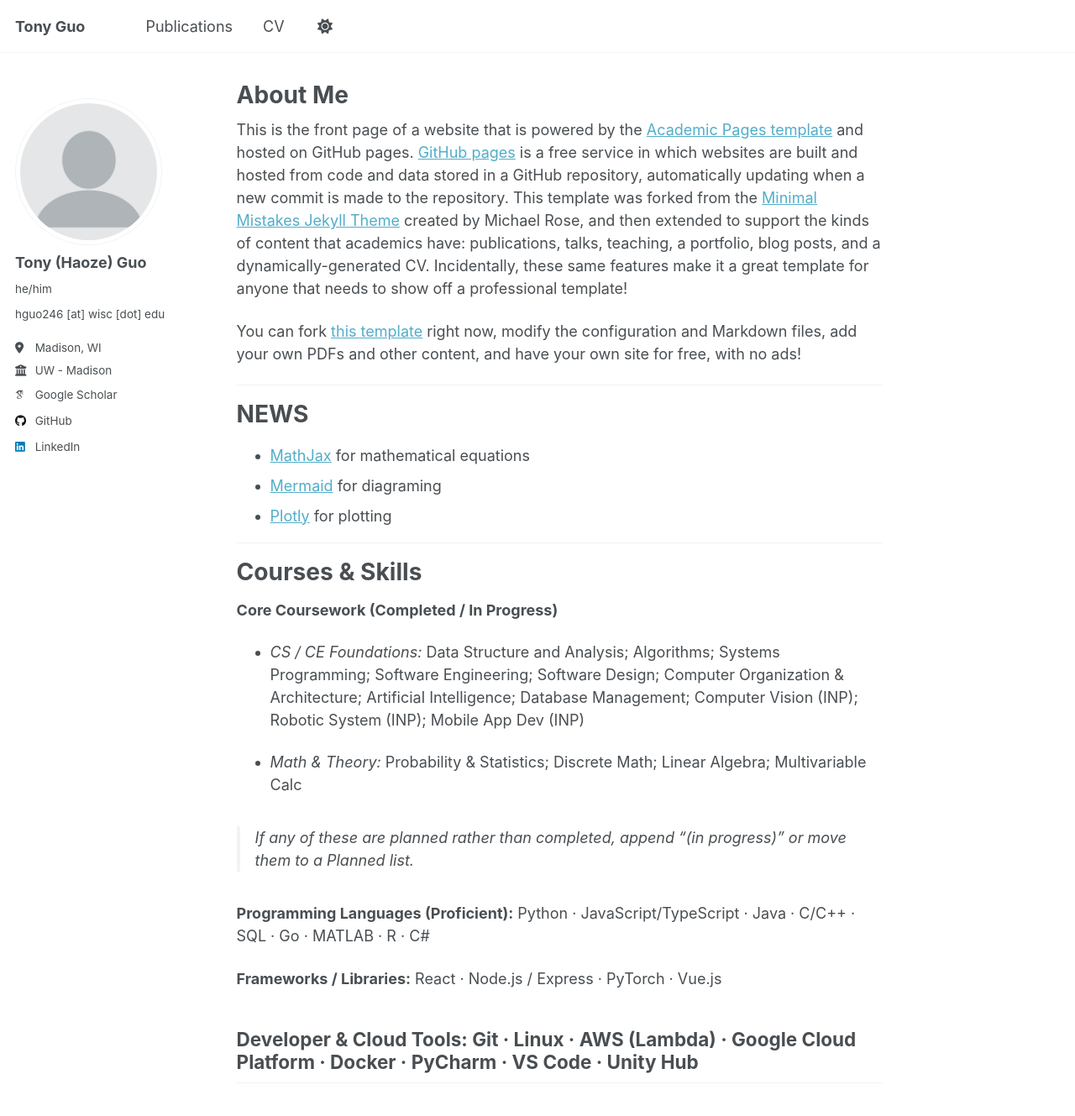
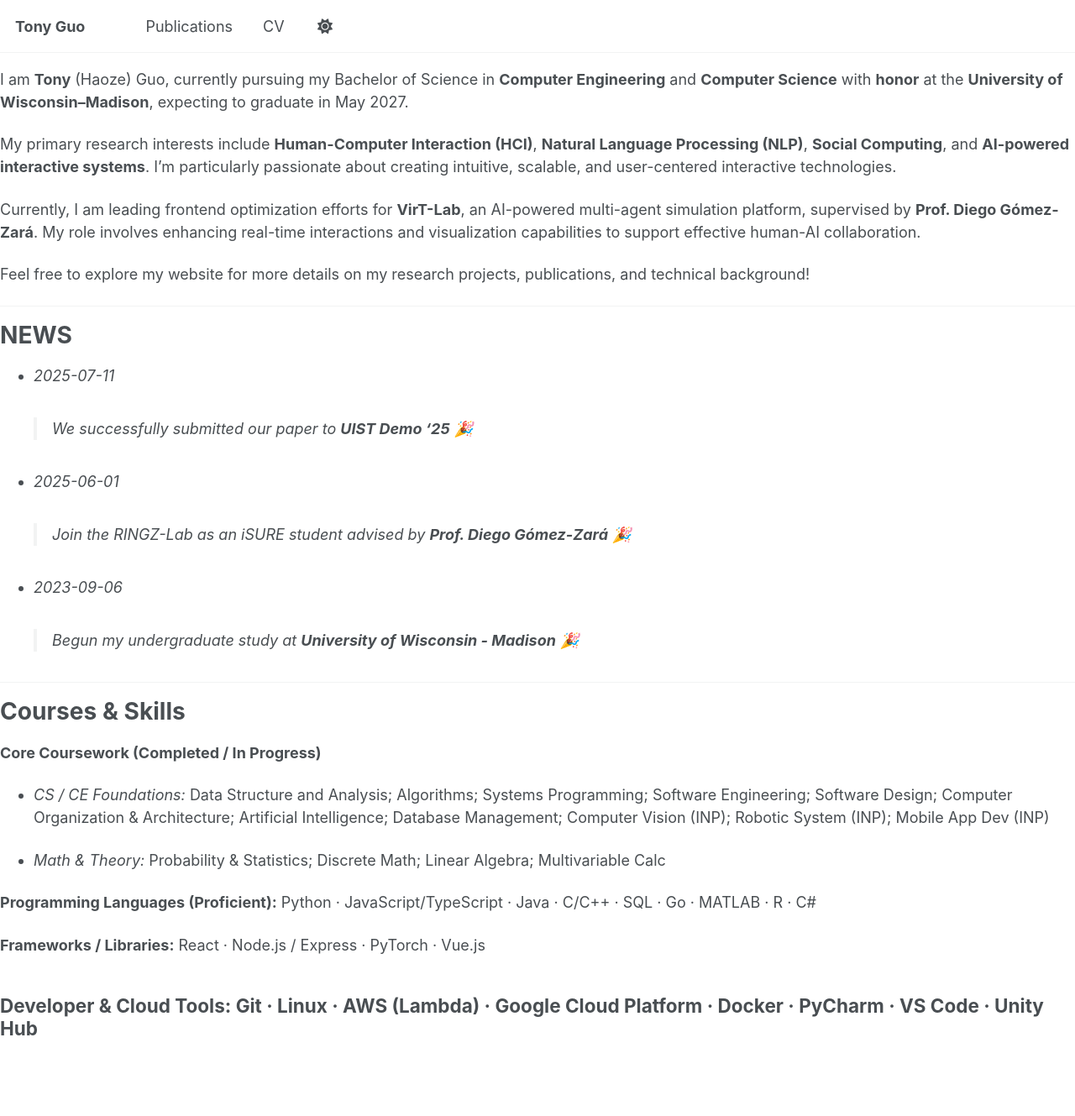
Before and after one commit to TonyGuo30/TonyGuo.github.io, a Jekyll site: the page built from _pages/about.md, in a window 1280 px wide and 1400 px high. Shown: the top 1329 px of the window at 84% size. Built offline with Jekyll 4.4.1, drawn with Linux system fonts in a browser that asks for light colours; some web fonts are replaced; our own code applies the rules of GitHub Pages for plain Markdown files; a script that is not in the unit is left out.

Commit message:
Update the direct address

```diff
--- a/_config.yml
+++ b/_config.yml
@@ -13,9 +13,9 @@
 title_separator          : "-"
 name                     : &name "Tony (Haoze) Guo"
 description              : &description "personal description"
-url                      : https://academicpages.github.io # the base hostname & protocol for your site e.g. "https://[your GitHub username].github.io" or if you already have some other page hosted on Github then use "https://[your GitHub username].github.io/[Your Repo Name]"
+url                      : https://tonyguo30.github.io # the base hostname & protocol for your site e.g. "https://[your GitHub username].github.io" or if you already have some other page hosted on Github then use "https://[your GitHub username].github.io/[Your Repo Name]"
 baseurl                  : "" # the subpath of your site, e.g. "/blog"
-repository               : "academicpages/academicpages.github.io"
+repository               : "academicpages/TonyGuo30/TonyGuo.github.io"
 
 # Site Author - The following control what appear as part of the author content on the side bar.
 #               If a field is blank the icon and link will not appear, otherwise it will be shown.
@@ -24,7 +24,7 @@
   # Biographic information
   avatar           : "profile.png"
   name             : "Tony (Haoze) Guo" # Name of the author
-  pronouns         : "he/him "
+  pronouns         : "pronouns: he/him "
   bio              : "hguo246 [at] wisc [dot] edu"
   location         : "Madison, WI"
   employer         : "UW - Madison"
@@ -229,33 +229,33 @@
 
 # These settings control how pages and collections are included in the site
 defaults:
-  # _posts
-  - scope:
-      path: ""
-      type: posts
-    values:
-      layout: single
-      author_profile: true
-      read_time: true
-      comments: true
-      share: true
-      related: true
-  # _pages
-  - scope:
-      path: ""
-      type: pages
-    values:
-      layout: single
-      author_profile: true
-  # _teaching
-  - scope:
-      path: ""
-      type: teaching
-    values:
-      layout: single
-      author_profile: true
-      share: true
-      comments: true
+  # # _posts
+  # - scope:
+  #     path: ""
+  #     type: posts
+  #   values:
+  #     layout: single
+  #     author_profile: true
+  #     read_time: true
+  #     comments: true
+  #     share: true
+  #     related: true
+  # # _pages
+  # - scope:
+  #     path: ""
+  #     type: pages
+  #   values:
+  #     layout: single
+  #     author_profile: true
+  # # _teaching
+  # - scope:
+  #     path: ""
+  #     type: teaching
+  #   values:
+  #     layout: single
+  #     author_profile: true
+  #     share: true
+  #     comments: true
   # _publications
   - scope:
       path: ""
@@ -265,23 +265,23 @@
       author_profile: true
       share: true
       comments: true
-  # _portfolio
-  - scope:
-      path: ""
-      type: portfolio
-    values:
-      layout: single
-      author_profile: true
-      share: true
-      comment: true
-  # _talks
-  - scope:
-      path: ""
-      type: talks
-    values:
-      layout: talk
-      author_profile: true
-      share: true
+  # # _portfolio
+  # - scope:
+  #     path: ""
+  #     type: portfolio
+  #   values:
+  #     layout: single
+  #     author_profile: true
+  #     share: true
+  #     comment: true
+  # # _talks
+  # - scope:
+  #     path: ""
+  #     type: talks
+  #   values:
+  #     layout: talk
+  #     author_profile: true
+  #     share: true
 
 
 # Sass/SCSS
--- a/_pages/about.md
+++ b/_pages/about.md
@@ -7,17 +7,24 @@ redirect_from:
   - /about.html
 ---
 
-This is the front page of a website that is powered by the [Academic Pages template](https://github.com/academicpages/academicpages.github.io) and hosted on GitHub pages. [GitHub pages](https://pages.github.com) is a free service in which websites are built and hosted from code and data stored in a GitHub repository, automatically updating when a new commit is made to the repository. This template was forked from the [Minimal Mistakes Jekyll Theme](https://mmistakes.github.io/minimal-mistakes/) created by Michael Rose, and then extended to support the kinds of content that academics have: publications, talks, teaching, a portfolio, blog posts, and a dynamically-generated CV. Incidentally, these same features make it a great template for anyone that needs to show off a professional template!
+I am **Tony** (Haoze) Guo, currently pursuing my Bachelor of Science in **Computer Engineering** and **Computer Science** with **honor** at the **University of Wisconsin–Madison**, expecting to graduate in May 2027.
 
- You can fork [this template](https://github.com/academicpages/academicpages.github.io) right now, modify the configuration and Markdown files, add your own PDFs and other content, and have your own site for free, with no ads!
+My primary research interests include **Human-Computer Interaction (HCI)**, **Natural Language Processing (NLP)**, **Social Computing**, and **AI-powered interactive systems**. I'm particularly passionate about creating intuitive, scalable, and user-centered interactive technologies.
+
+Currently, I am leading frontend optimization efforts for **VirT-Lab**, an AI-powered multi-agent simulation platform, supervised by **Prof. Diego Gómez-Zará**. My role involves enhancing real-time interactions and visualization capabilities to support effective human-AI collaboration.
+
+Feel free to explore my website for more details on my research projects, publications, and technical background!
 
 ---
 
 NEWS
 ======
-- [MathJax](https://www.mathjax.org/) for mathematical equations
-- [Mermaid](https://mermaid.js.org/) for diagraming
-- [Plotly](https://plotly.com/javascript/) for plotting
+- *2025-07-11*
+> We successfully submitted our paper to **UIST Demo '25** 🎉
+- *2025-06-01*
+> Join the RINGZ-Lab as an iSURE student advised by **Prof. Diego Gómez-Zará** 🎉
+- *2023-09-06*
+> Begun my undergraduate study at **University of Wisconsin - Madison** 🎉
 
 ---
 
@@ -25,11 +32,10 @@ Courses & Skills
 ======
 
 **Core Coursework (Completed / In Progress)**
+
 - *CS / CE Foundations:* Data Structure and Analysis; Algorithms; Systems Programming; Software Engineering; Software Design; Computer Organization & Architecture; Artificial Intelligence; Database Management; Computer Vision (INP); Robotic System (INP); Mobile App Dev (INP)
 
 - *Math & Theory:* Probability & Statistics; Discrete Math; Linear Algebra; Multivariable Calc
-
-> *If any of these are planned rather than completed, append “(in progress)” or move them to a Planned list.*
 
 **Programming Languages (Proficient):** Python · JavaScript/TypeScript · Java · C/C++ · SQL · Go · MATLAB · R · C#
 
```
